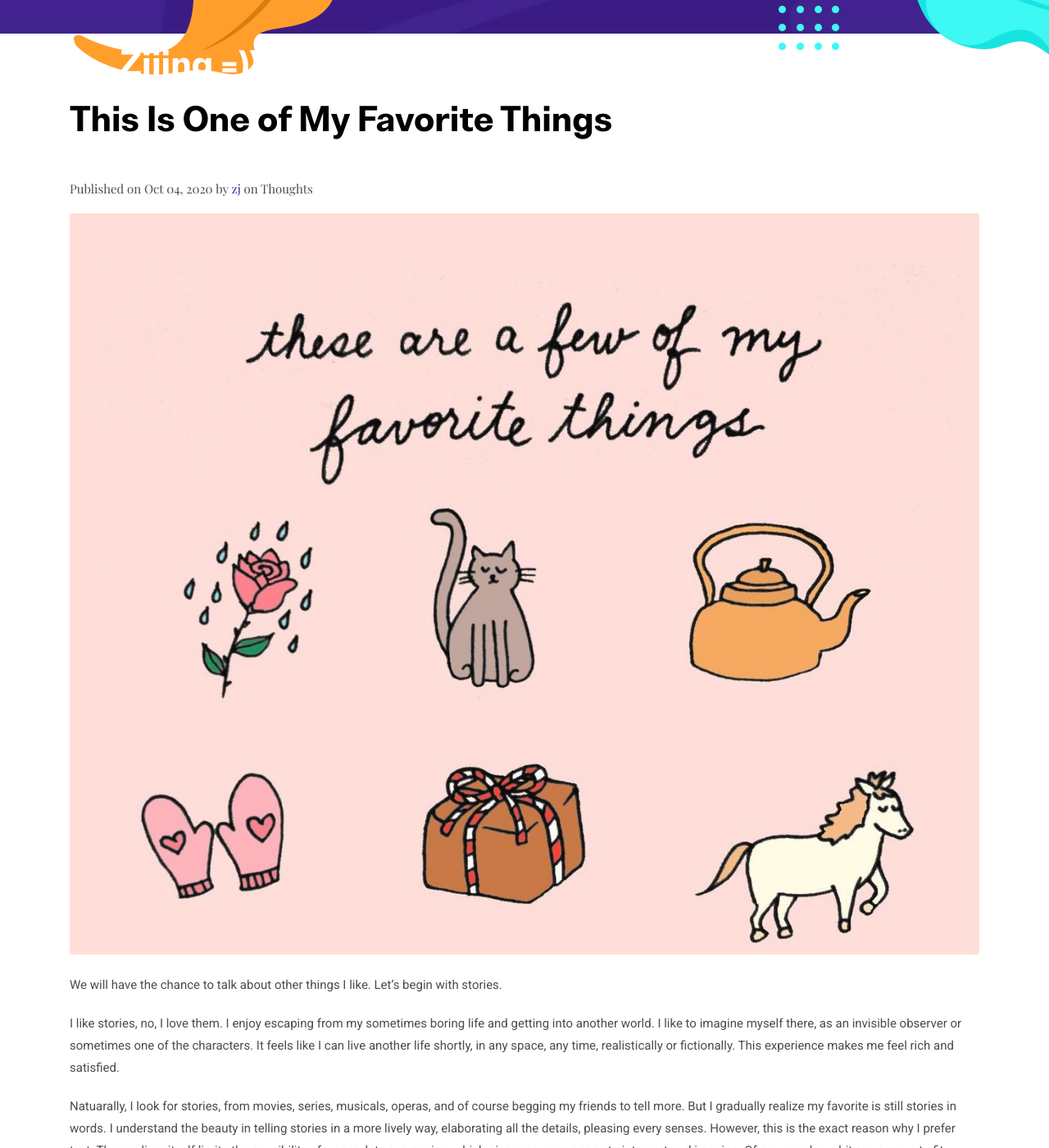
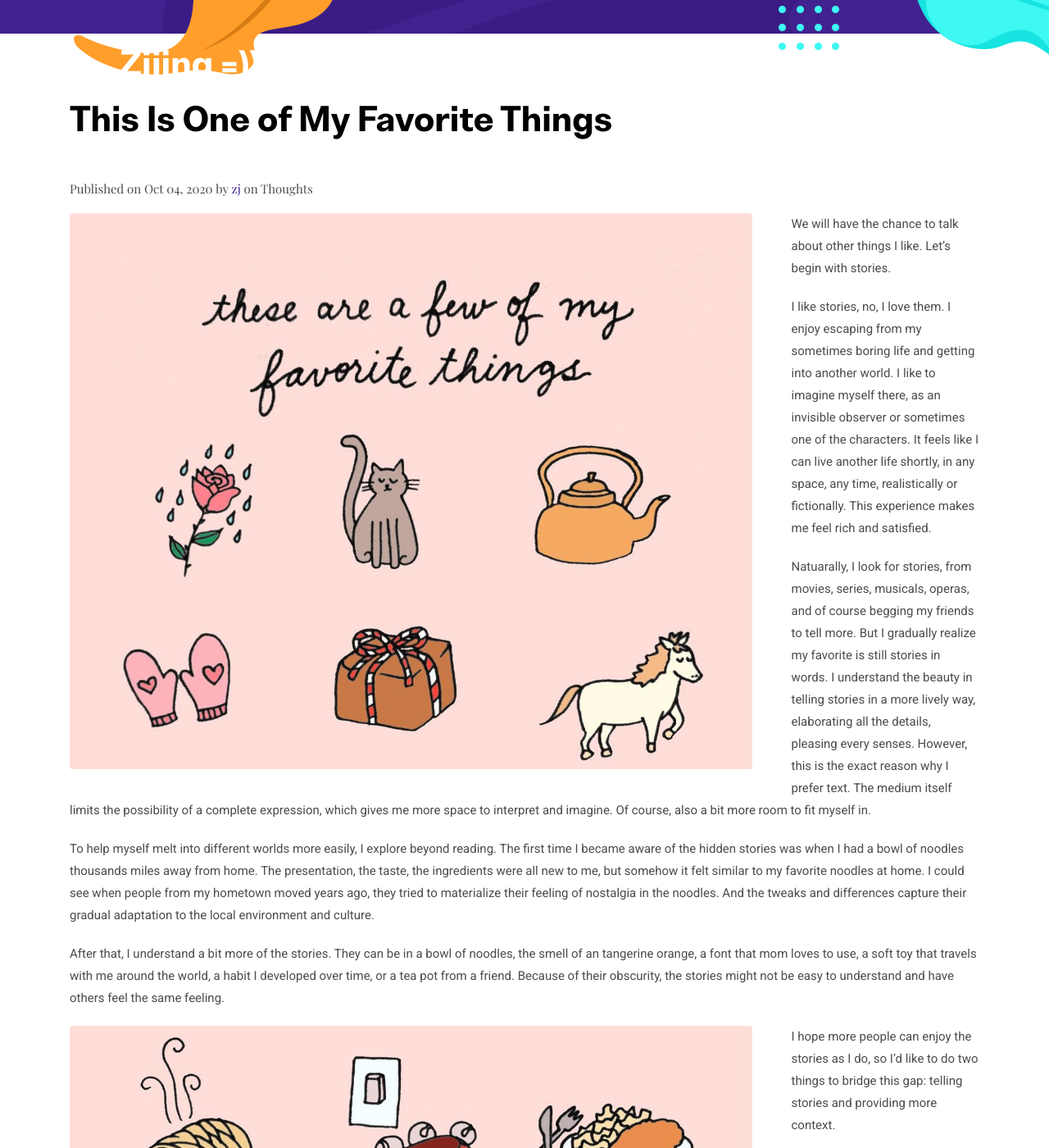
Before and after one commit to zijing-wu/zijing-wu.github.io, a Jekyll site: the page built from _posts/2020-10-04-ThisIsOneOfMyFavoriteThings.markdown, in a window 1280 px wide and 1400 px high, scrolled down 463 px. Shown: the whole window at 82% size. Built offline with Jekyll 4.4.1, drawn with Linux system fonts in a browser that asks for light colours.

Commit message:
Make images in posts of 75% width

```diff
--- a/_layouts/post.html
+++ b/_layouts/post.html
@@ -29,7 +29,7 @@
         <p class="font-secondary">Published on {{ page.date | date: '%b %d, %Y' }} by <span class="text-primary">{{ page.author }}</span
             class="text-primary"> on {% for tag in page.tags %}<span>{{ tag }} </span>{% endfor %}</p>
         <div class="content">
-          <img src="{{page.image | relative_url }}" class="img-fluid rounded float-left mr-5 mb-4" alt="{{page.title}}">
+          <img src="{{page.image | relative_url }}" class="img-fluid rounded float-left mr-5 mb-4 height-auto width-75" alt="{{page.title}}">
           {{ content }}
         </div>
       </div>
--- a/_posts/2020-10-04-ThisIsOneOfMyFavoriteThings.markdown
+++ b/_posts/2020-10-04-ThisIsOneOfMyFavoriteThings.markdown
@@ -17,7 +17,7 @@
 
 After that, I understand a bit more of the stories. They can be in a bowl of noodles, the smell of an tangerine orange, a font that mom loves to use, a soft toy that travels with me around the world, a habit I developed over time, or a tea pot from a friend. Because of their obscurity, the stories might not be easy to understand and have others feel the same feeling.
 
-<img src="{{ site.baseurl }}/assets/images/blog/post-20201004-2.jpg" class="img-fluid rounded float-left mr-5 mb-4 height-auto" alt="{{More favorite things}}">
+<img src="{{ site.baseurl }}/assets/images/blog/post-20201004-2.jpg" class="img-fluid rounded float-left mr-5 mb-4 height-auto width-75" alt="{{More favorite things}}">
 
 I hope more people can enjoy the stories as I do, so I'd like to do two things to bridge this gap: telling stories and providing more context.
 
--- a/assets/scss/_common.scss
+++ b/assets/scss/_common.scss
@@ -170,6 +170,10 @@
   margin-bottom: 100px !important;
 }
 
+.width-75 {
+  width: 75%;
+}
+
 .zindex-1 {
   z-index: 1;
 }
```
